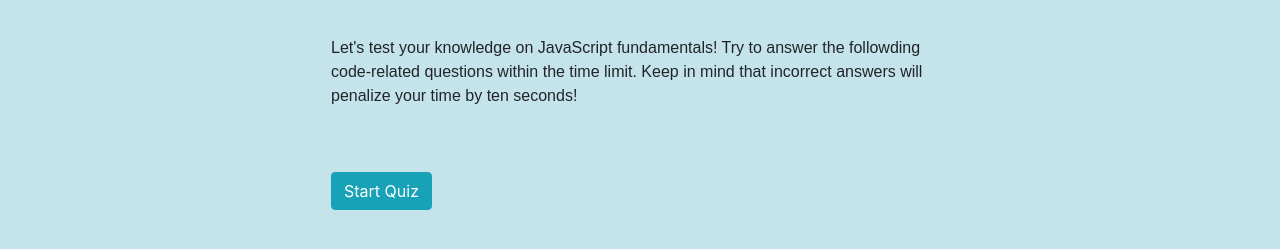
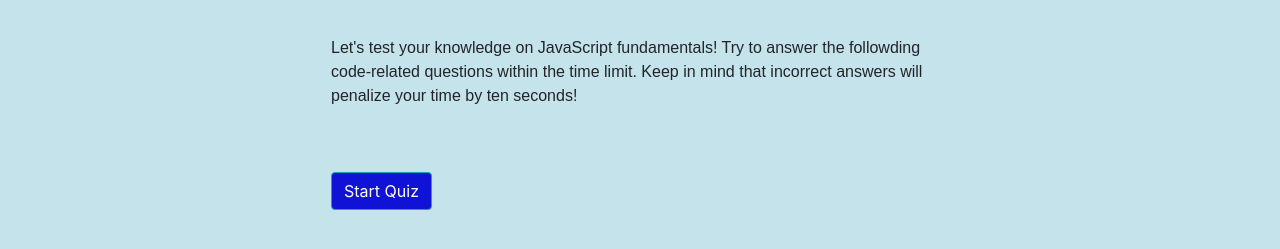
Before and after one commit to mitzi03/Quiz-repo, a plain HTML site: page index.html in a window 1280 px wide. Shown: the part 149-398 px from the top of the page. Drawn offline with nearby package versions, Linux system fonts and the light colour scheme.

Commit message:
added css

```diff
--- a/style.css
+++ b/style.css
@@ -17,6 +17,9 @@ a:hover {
     color: #15a6c6;
     font-family: sans-serif;
 
+}
+.btn{
+    background-color: #1013d6;
 }
 
 .btn:focus, .btn:active, .btn:visited {
```
